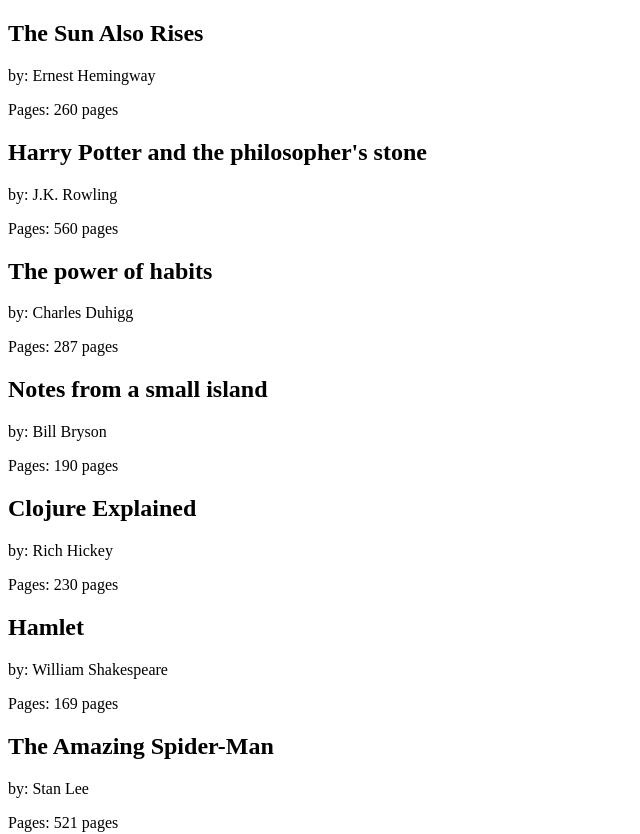
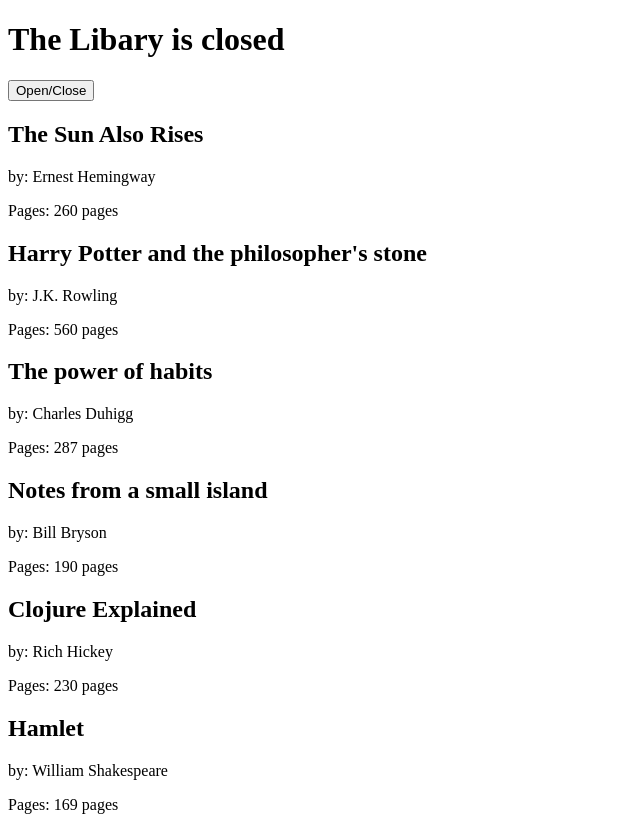
Before and after one commit to hasanhaja/react-hello-world, a React (Create React App) app: page / in a window 1280 px wide. Shown: the top 834 px of the page, without its empty margins (0-640 px from the left). Built offline with nearby package versions, Linux system fonts and the light colour scheme.

Commit message:
Added state to the component. Refactor pending.

```diff
--- a/src/index.js
+++ b/src/index.js
@@ -26,9 +26,39 @@
   );
 };
 
-const Library = ({ books }) => {
+// You need the component to be a class to have State and use the constructor method.
+class Library extends Component {
+  constructor(props) {
+    super(props);
+    this.state = {
+      open: false,
+    };
+
+    // Whenever using a constructor method, you need to bind "this"
+    // This statement will make "this" accessible within the context of
+    // the below method.
+    this.toggleOpenClosed = this.toggleOpenClosed.bind(this);
+  }
+
+  toggleOpenClosed() {
+    // setState is asynchronous.
+    // So if you're relying on previous state, you can use a callback function.
+    // this.setState({
+    //   open: !this.state.open,
+    // });
+
+    this.setState((prevState) => ({
+      open: !prevState.open,
+    }));
+  }
+
+  render() {
+    console.log(this.state);
+    const { books } = this.props;
     return (
       <div>
+        <h1>The Libary is {this.state.open ? "open" : "closed"}</h1>
+        <button onClick={this.toggleOpenClosed}>Open/Close</button>
         {books.map((book, i) => (
           <Book
             key={i}
@@ -39,7 +69,8 @@
         ))}
       </div>
     );
-};
+  }
+}
 
 // ReactDOM.render()
 render(<Library books={bookList} />, document.getElementById("root"));
```
Lines whose indentation alone changed are shown as unchanged.
